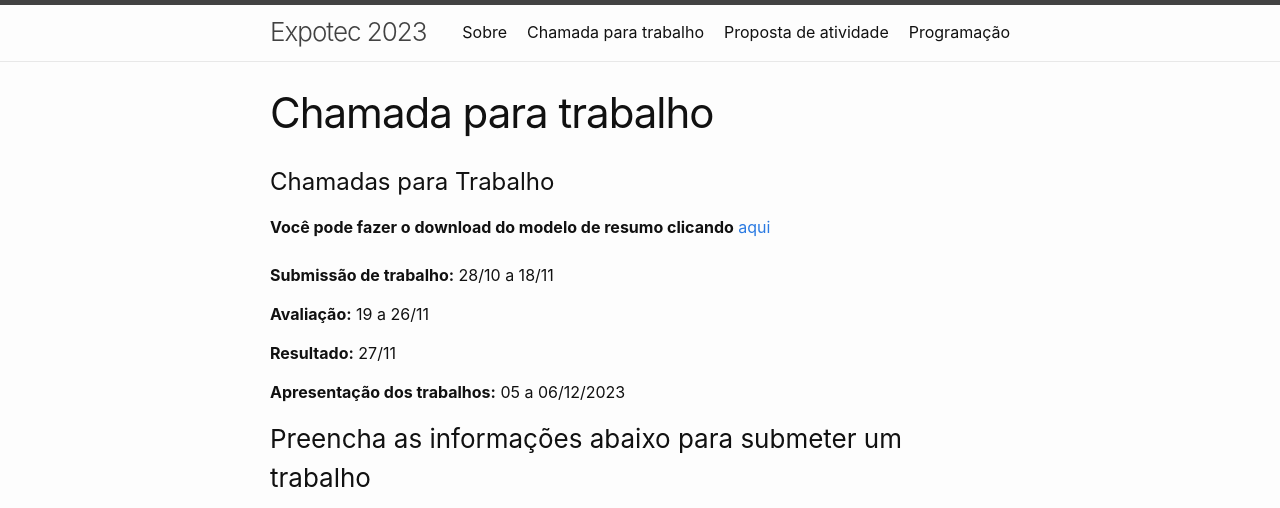
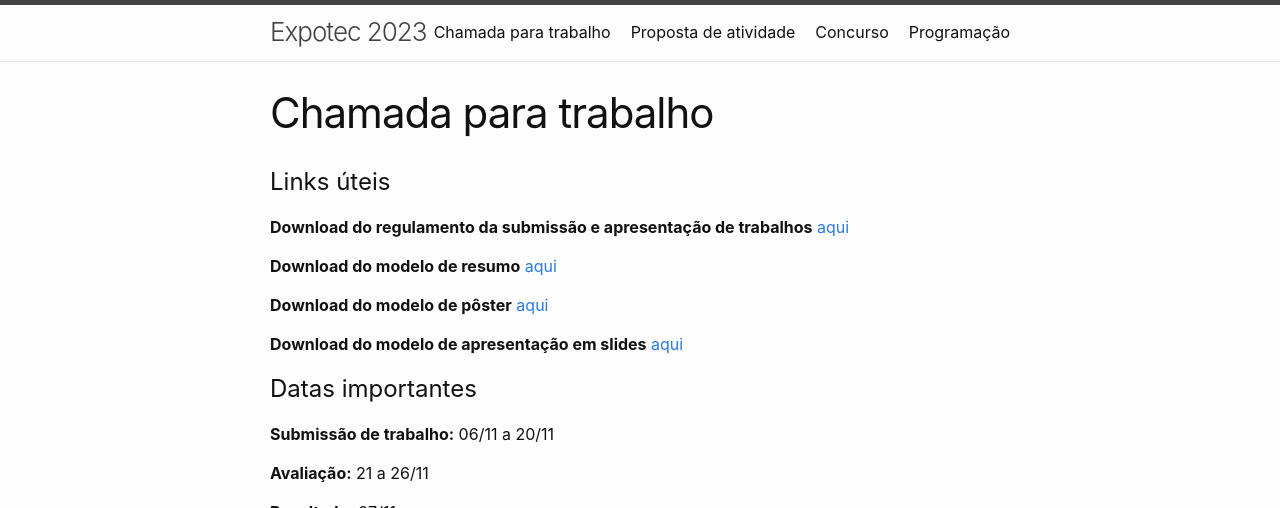
Before and after one commit to ifrn-macau/expotec2023, a Jekyll site: the page built from chamadas.md, in a window 1280 px wide and 900 px high, cut to the strip 0-508 px from the top of the window. Built offline with Jekyll 4.4.1, drawn with Linux system fonts in a browser that asks for light colours.

Commit message:
Atualização do config

```diff
--- a/_config.yml
+++ b/_config.yml
@@ -54,7 +54,7 @@ plugins:
 #   - vendor/ruby/
 
 header_pages:
-  - sobre.md
   - chamadas.md
   - propostas.md
+  - concurso.md
   - programacao.md
--- a/chamadas.md
+++ b/chamadas.md
@@ -4,12 +4,21 @@ title: Chamada para trabalho
 permalink: /chamadas/
 ---
 
-# Chamadas para Trabalho
+# Links úteis
 
-**Você pode fazer o download do modelo de resumo clicando** <a href="https://drive.google.com/uc?export=download&id=1fDpQb4NqI0W6Bt_BuBjsc8o9eFQqcNqZ">aqui</a><br><br>
-**Submissão de trabalho:** 28/10 a 18/11
+**Download do regulamento da submissão e apresentação de trabalhos** <a href="https://drive.google.com/uc?export=download&id=1AJr9N_S4H6DAynBq4KJ7YlYyRGAF5NFQ">aqui</a><br>
 
-**Avaliação:** 19 a 26/11
+**Download do modelo de resumo** <a href="https://drive.google.com/uc?export=download&id=1fDpQb4NqI0W6Bt_BuBjsc8o9eFQqcNqZ">aqui</a><br>
+
+**Download do modelo de pôster** <a href="https://drive.google.com/uc?export=download&id=1EBmzVJOorXth4tcCsWA417__hkm0HRR7">aqui</a><br>
+
+**Download do modelo de apresentação em slides** <a href="https://drive.google.com/uc?export=download&id=1GJn8DzZo_Q3Hg836osWBDvfA78xF2f4o">aqui</a><br>
+
+
+# Datas importantes
+**Submissão de trabalho:** 06/11 a 20/11
+
+**Avaliação:** 21 a 26/11
 
 **Resultado:** 27/11
 
```
Also changed, not shown: concurso.md (added, +29 -0 lines), propostas.md (+3 -3 lines).
